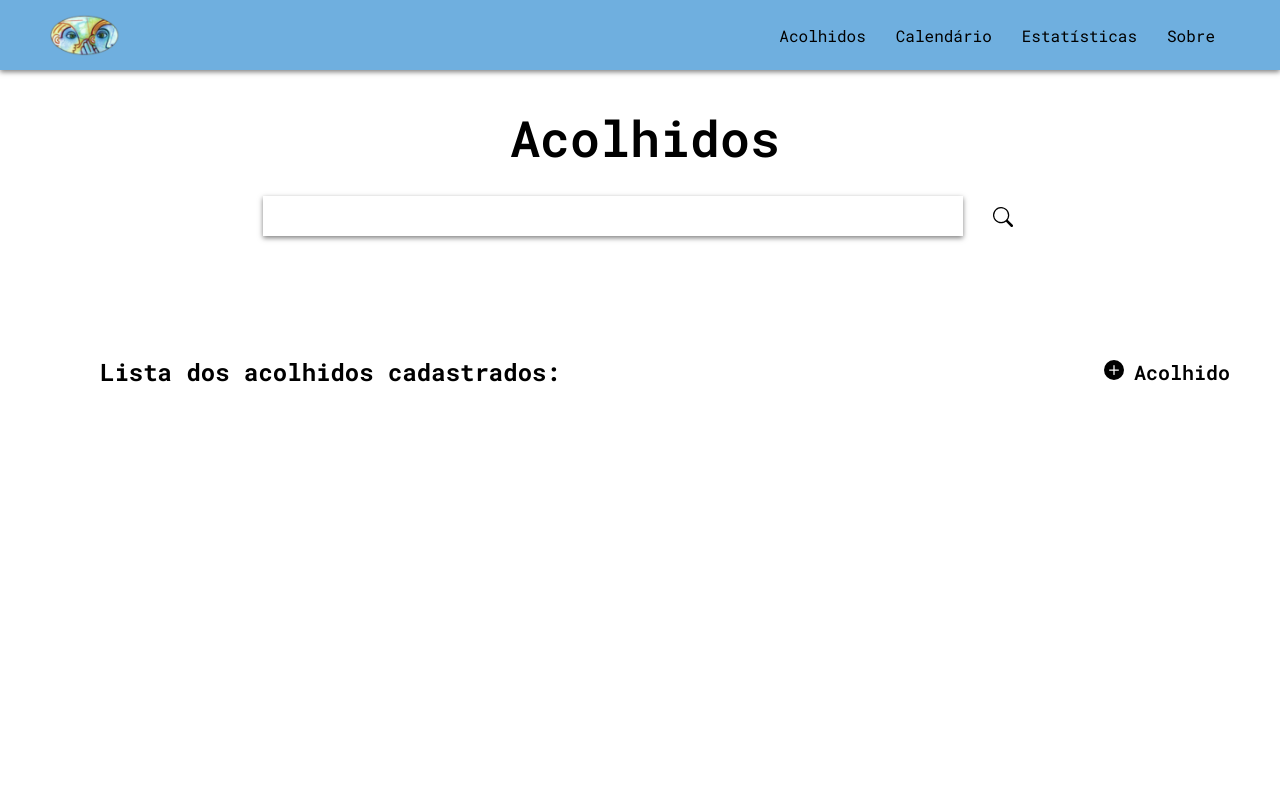
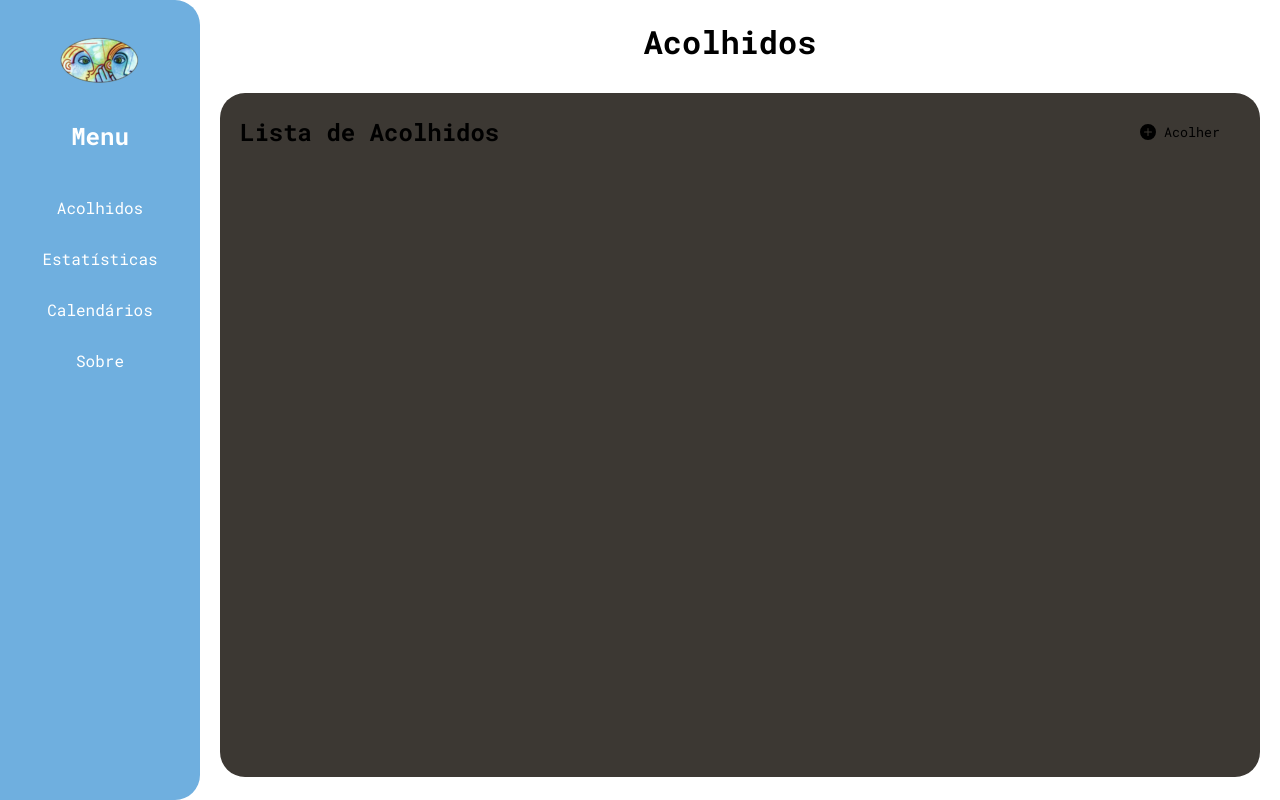
Before and after one commit to GabrielDutraGomes/Escuta-UFMG, a plain HTML site: page index.html in a window 1280 px wide. Drawn offline with Linux system fonts and the light colour scheme.

Commit message:
refiz o layout,bastante coisa pra concertar ainda

```diff
--- a/components/style.css
+++ b/components/style.css
@@ -1,6 +1,4 @@
 @import url('https://fonts.googleapis.com/css2?family=Roboto+Mono:ital,wght@0,100..700;1,100..700&family=Roboto:ital,wght@0,100;0,300;0,400;0,500;0,700;0,900;1,100;1,300;1,400;1,500;1,700;1,900&display=swap');
-
-@import url('header.css');
 
 *{
     margin: 0;
@@ -27,116 +25,87 @@ a:hover{
     transition: color 0.3s ease;
 }
 
-header{
+.sidebar {
+    width: 200px;
     background-color: var(--header-color);
-    width: 100%;
-    height: 70px;
-    box-shadow: 0 2px 5px rgba(0,0,0,0.5);
+    color: white;
+    height: 100vh;
+    padding-top: 20px;
     position: fixed;
-    top: 0;
-    left: 0;
-    z-index: 100;
+    display: flex;
+    flex-direction: column;
+    align-items: center;
+    border-radius: 0 25px 25px 0;
 }
 
-nav{
+.sidebar img {
+    max-width: 100%;
+    height: auto;
+    margin-bottom: 20px;
+}
+
+.sidebar h2 {
+    text-align: center;
+    margin-bottom: 30px;
+}
+
+.sidebar a {
+    padding: 15px;
+    text-decoration: none;
+    color: white;
+    display: block;
+    text-align: center;
+}
+
+.sidebar a:hover {
+    background-color: #575757;
+}
+
+.right {
+    background-color: var(--bg-color);
+    height: 100vh;
+    margin-left: 180px;
+    padding: 20px;
+}
+
+.right h1 {
+    text-align: center;
+    margin-bottom: 30px;
+}
+
+.content{
+    background-color: var(--text-hover);
+    height: 90%;
+    margin-left: 20px;
+    border-radius: 25px;
+}
+
+.content-top{
     display: flex;
     justify-content: space-between;
     align-items: center;
+    padding: 20px;
 }
 
-nav img{
-    width: 70px;
-    margin-left: 50px;
+.content-top h3 {
+    font-size: 24px;
 }
 
-ul{
-    list-style-type: none;
-    display: flex;
-    justify-content: space-around;
-    margin-right: 50px;
-}
-
-li{
-    margin: 0 15px;
-}
-
-button{
+.content-top button {
+    border: none;
+    background-color: var(--text-hover);
+    align-items: center;
     cursor: pointer;
 }
 
-.home{
-    padding-top: 80px;
+.btn{
+    display: flex;
+    align-items: center;
+    justify-content: space-between;
+    gap: 8px;
+    padding: 10px 20px;
 }
 
-h1{
-    font-size: 50px;
-    font-weight: 600;
-    margin-top: 25px;
-    margin-left: 10px;
-    margin-bottom: 25px;
+.btn :hover{
+    color: var(--bg-color);
 }
-
-#search-input{
-    width: 700px;
-    height: 40px;
-    box-shadow: 0 2px 5px rgba(0,0,0,0.5);
-    border: none;
-    outline: none;
-    padding: 15px;
-    margin-bottom: 30px;
-}
-
-.input{
-    display: flex;
-    align-items: center;
-}
-
-.head-section{
-    display: flex;
-    align-items: center;
-    justify-content: center;
-    flex-direction: column;
-    margin-bottom: 40px;
-}
-
-#btn-search{
-    width: 30px;
-    margin-left: 25px;
-    margin-bottom: 25px;
-    border: none;
-    outline: none;
-    background-color: var(--bg-color);
-}
-
-#btn-search img{
-    width: 20px;
-    height: 20px;
-}
-
-.section-list{
-    margin-left: 50px;
-}
-
-.head-list{
-    display: flex;
-    justify-content: space-between;
-    align-items: center;
-    margin-bottom: 25px;
-    padding:50px;
-}
-
-.head-list button{
-    border: none;
-    align-items: center;
-    background-color: var(--bg-color);
-}
-
-.head-list button span{
-    margin-left: 10px;
-    font-weight: 600;
-    font-size: 20px;
-}
-
-.head-list button img{
-    width: 20px;
-}
--- a/index.html
+++ b/index.html
@@ -8,36 +8,28 @@
     <title> Escuta FAFAR</title>
 </head>
 <body>
-    <header>
-        <nav>
-            <img src="/assets/cropped-escuta-logo-1-80x80.png" alt="">
-            <ul>
-                <li><a href="index.html">Acolhidos</a></li>
-                <li><a href="calendario.html">Calendário</a></li>
-                <li><a href="estatisticas.html">Estatísticas</a></li>
-                <li><a href="sobre.html">Sobre</a></li>
-            </ul>
-        </nav>
-    </header>
+    <div class="sidebar">
+        <img src="/assets/cropped-escuta-logo-1-80x80.png" alt="">
+        <h2>Menu</h2>
+        <a href="/index.html">Acolhidos</a>
+        <a href="/estatisticas.html">Estatísticas</a>
+        <a href="/calendario.html">Calendários</a>
+        <a href="sobre.html">Sobre</a>
+    </div>
 
-    <section class="home">
-        <div class="head-section">
-            <h1>Acolhidos</h1>
-            <div class="input">
-                <input type="search" name="" id="search-input">
-                <button id="btn-search"><img src="/assets/search.svg" alt=""></button>
+    <div class="right">
+        <h1>Acolhidos</h1>
+        <div class="content">
+            <div class="content-top">
+                <h3>Lista de Acolhidos</h3>
+
+                <div class="btn">
+                    <img src="/assets/plus-circle-fill.svg" alt="">
+                    <button>Acolher</button>
+                </div>
             </div>
         </div>
-        <div class="section-list">
-            <div class="head-list">
-                <h2>Lista dos acolhidos cadastrados:</h2>
-                <button><img src="/assets/plus-circle-fill.svg" alt=""><span>Acolhido</span></button>
-            </div>
-            <ul>
-                <li></li>
-            </ul>
-        </div>
-    </section>
+    </div>
 
 </body>
 </html>
```
